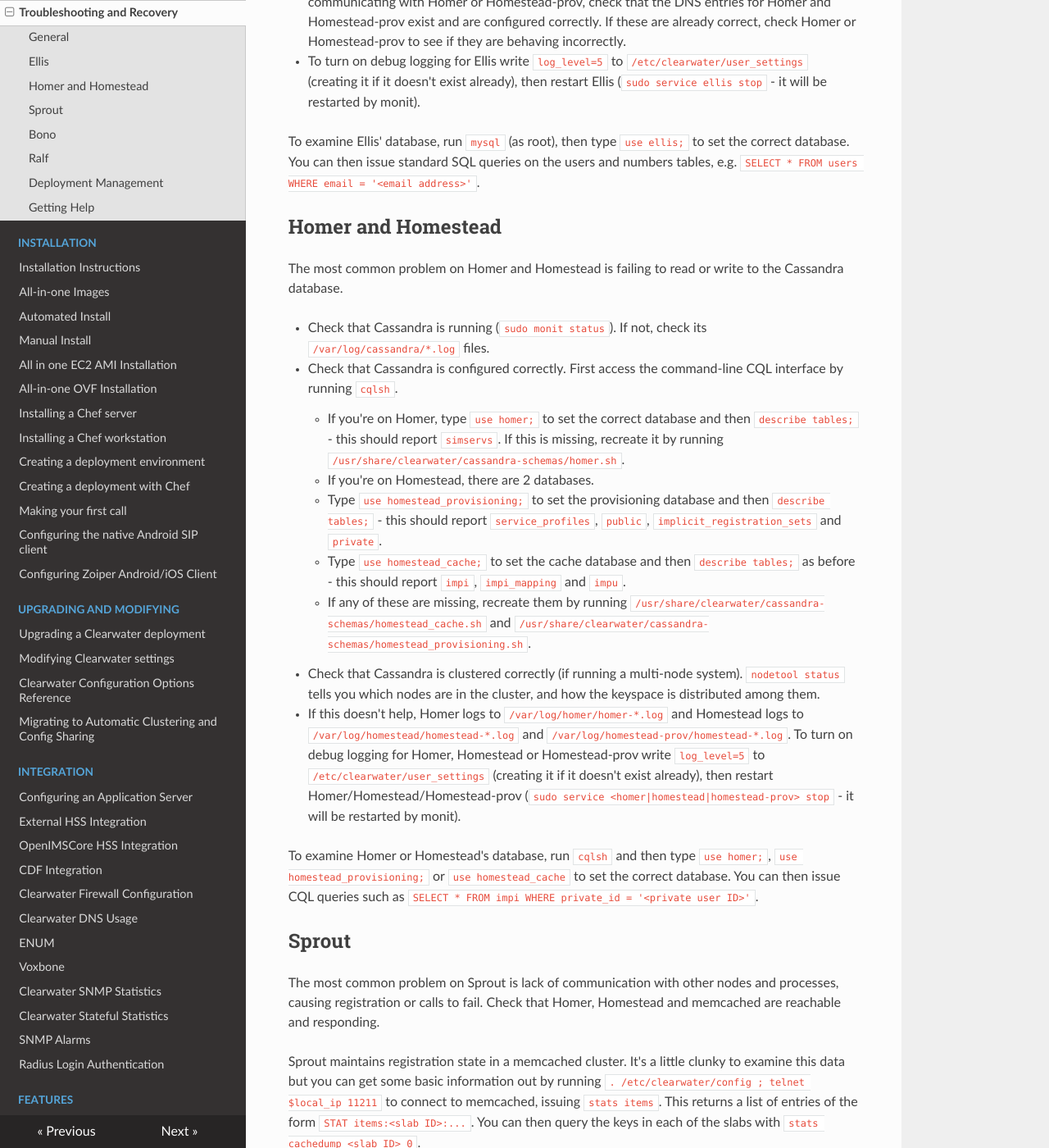
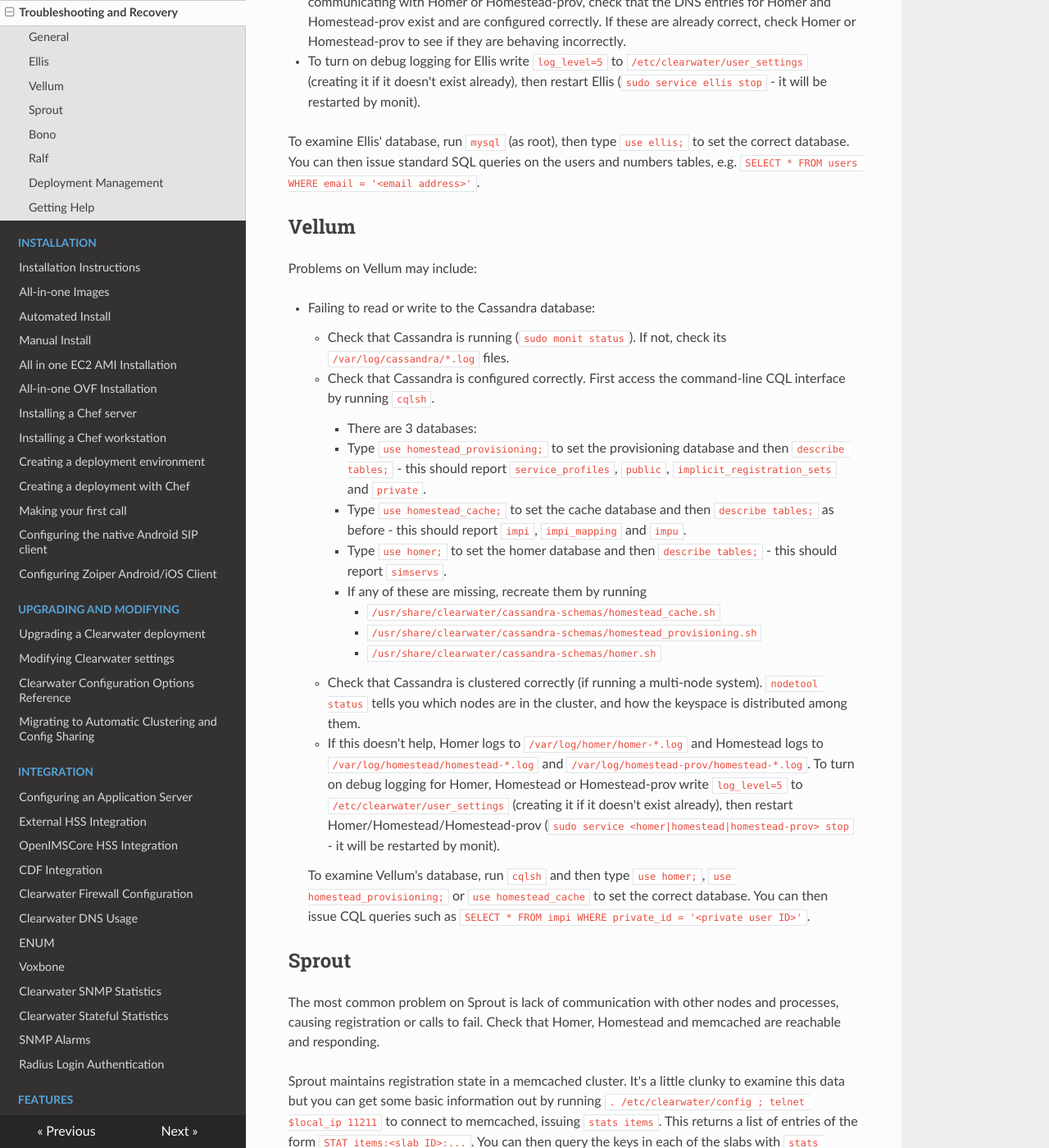
Before and after one commit to Metaswitch/clearwater-readthedocs, an MkDocs documentation site: the page built from docs/Troubleshooting_and_Recovery.md, in a window 1280 px wide and 1400 px high, scrolled down 961 px. Shown: the whole window at 82% size. Built offline with MkDocs 1.6.1, drawn with Linux system fonts in a browser that asks for light colours; nearby versions of some CDN libraries; old or Windows-style settings are respelled for this version of MkDocs.

Commit message:
Add in-progress troubleshooting updates

```diff
--- a/docs/Troubleshooting_and_Recovery.md
+++ b/docs/Troubleshooting_and_Recovery.md
@@ -24,27 +24,32 @@ The most common problem from Ellis is it reporting "Failed to update server".  T
 
 To examine Ellis' database, run `mysql` (as root), then type `use ellis;` to set the correct database.  You can then issue standard SQL queries on the users and numbers tables, e.g. `SELECT * FROM users WHERE email = '<email address>'`.
 
-## Homer and Homestead
+## Vellum
 
-The most common problem on Homer and Homestead is failing to read or write to the Cassandra database.
+Problems on Vellum may include:
 
-*   Check that Cassandra is running (`sudo monit status`).  If not, check its `/var/log/cassandra/*.log` files.
+*    Failing to read or write to the Cassandra database:
 
-*   Check that Cassandra is configured correctly.  First access the command-line CQL interface by running `cqlsh`.
+    *    Check that Cassandra is running (`sudo monit status`).  If not, check its `/var/log/cassandra/*.log` files.
 
-    *   If you're on Homer, type `use homer;` to set the correct database and then `describe tables;` - this should report `simservs`.  If this is missing, recreate it by running `/usr/share/clearwater/cassandra-schemas/homer.sh`.
+    *    Check that Cassandra is configured correctly.  First access the command-line CQL interface by running `cqlsh`.
 
-    *    If you're on Homestead, there are 2 databases.
-    *    Type `use homestead_provisioning;` to set the provisioning database and then `describe tables;` - this should report `service_profiles`, `public`, `implicit_registration_sets` and `private`.
-    *    Type `use homestead_cache;` to set the cache database and then `describe tables;` as before - this should report `impi`, `impi_mapping` and `impu`.
-    *    If any of these are missing, recreate them by running `/usr/share/clearwater/cassandra-schemas/homestead_cache.sh` and `/usr/share/clearwater/cassandra-schemas/homestead_provisioning.sh`.
 
-*   Check that Cassandra is clustered correctly (if running a multi-node system). `nodetool status` tells you which nodes are in the cluster, and how the keyspace is distributed among them.
+        *    There are 3 databases:
+        *    Type `use homestead_provisioning;` to set the provisioning database and then `describe tables;` - this should report `service_profiles`, `public`, `implicit_registration_sets` and `private`.
+        *    Type `use homestead_cache;` to set the cache database and then `describe tables;` as before - this should report `impi`, `impi_mapping` and `impu`.
+        *    Type `use homer;` to set the homer database and then `describe tables;` - this should report `simservs`.
+        *    If any of these are missing, recreate them by running
+            *    `/usr/share/clearwater/cassandra-schemas/homestead_cache.sh`
+            *    `/usr/share/clearwater/cassandra-schemas/homestead_provisioning.sh`
+            *    `/usr/share/clearwater/cassandra-schemas/homer.sh`
 
-*   If this doesn't help, Homer logs to `/var/log/homer/homer-*.log` and Homestead logs to `/var/log/homestead/homestead-*.log` and `/var/log/homestead-prov/homestead-*.log`.
-    To turn on debug logging for Homer, Homestead or Homestead-prov write `log_level=5` to `/etc/clearwater/user_settings` (creating it if it doesn't exist already), then restart Homer/Homestead/Homestead-prov (`sudo service <homer|homestead|homestead-prov> stop` - it will be restarted by monit).
+    *   Check that Cassandra is clustered correctly (if running a multi-node system). `nodetool status` tells you which nodes are in the cluster, and how the keyspace is distributed among them.
 
-To examine Homer or Homestead's database, run `cqlsh` and then type `use homer;`, `use homestead_provisioning;` or `use homestead_cache` to set the correct database.  You can then issue CQL queries such as `SELECT * FROM impi WHERE private_id = '<private user ID>'`.
+    *   If this doesn't help, Homer logs to `/var/log/homer/homer-*.log` and Homestead logs to `/var/log/homestead/homestead-*.log` and `/var/log/homestead-prov/homestead-*.log`. To turn on debug logging for Homer, Homestead or Homestead-prov write `log_level=5` to `/etc/clearwater/user_settings` (creating it if it doesn't exist already), then restart Homer/Homestead/Homestead-prov (`sudo service <homer|homestead|homestead-prov> stop` - it will be restarted by monit).
+
+    To examine Vellum's database, run `cqlsh` and then type `use homer;`, `use homestead_provisioning;` or `use homestead_cache` to set the correct database.  You can then issue CQL queries such as `SELECT * FROM impi WHERE private_id = '<private user ID>'`.
+
 
 ## Sprout
 
```
